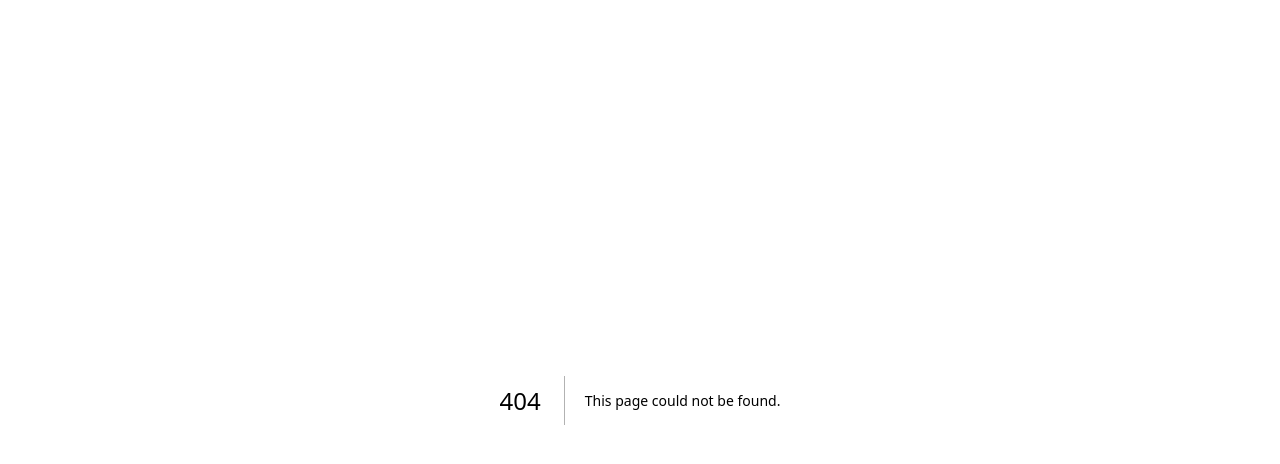
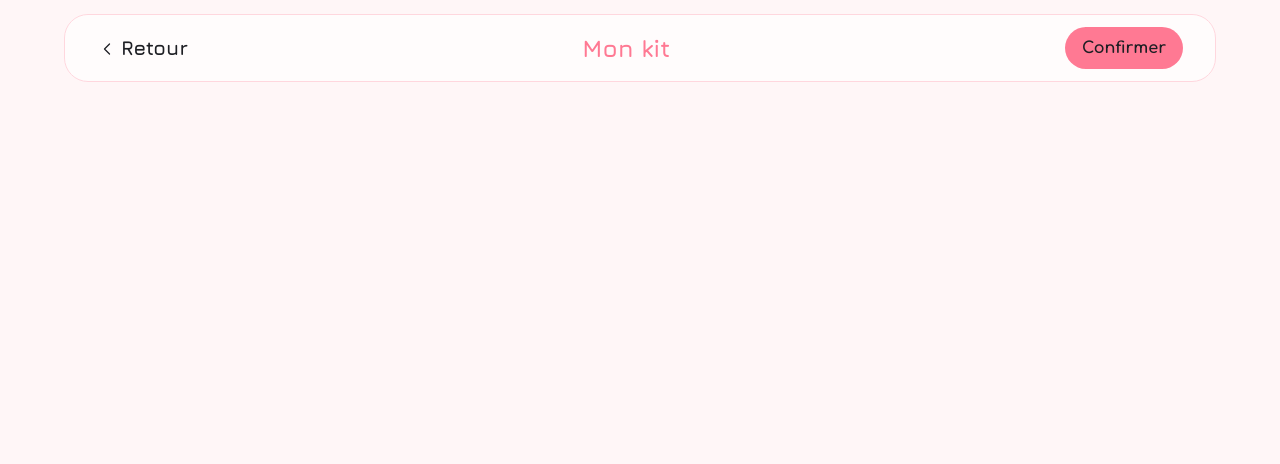
Before and after one commit to cabitibaly/sekosmetics-frontend, a Next.js app: page /creation-kit in a window 1280 px wide. Before the commit this address had no page. Shown: the top 464 px of the page. Built offline with nearby package versions, Linux system fonts and the light colour scheme.

Commit message:
kit navbar => done

```diff
--- /dev/null
+++ b/src/app/creation-kit/page.tsx
@@ -0,0 +1,14 @@
+import KitNavbar from '@/components/navbar/kitNavbar'
+import Topbar from '@/components/navbar/topbar'
+import React from 'react'
+
+const CreationKit = () => {
+    return (
+        <>
+            <Topbar href="/" title="Création de kit" boutonValidation />
+            <KitNavbar />
+        </>
+    )
+}
+
+export default CreationKit
--- a/src/components/accueil/hero.tsx
+++ b/src/components/accueil/hero.tsx
@@ -1,4 +1,5 @@
 import Image from "next/image"
+import Link from "next/link"
 
 const Hero = () => {
     return (
@@ -9,10 +10,10 @@ const Hero = () => {
                     <p className="hero-p text-left text-gris-12 w-[600px] max-2xl:w-[400px] max-xl:text-lg">
                         Lorem ipsum dolor sit amet, consectetur adipiscing elit. Sed do eiusmod.
                     </p>
-                    <button className="bg-red-8 rounded-full font-bold text-gris-12 text-lg py-2 px-4 cursor-pointer ease-in-out transition duration-300 border border-transparent hover:text-red-8 hover:bg-red-1 hover:border-red-6
+                    <Link href={"/creation-kit"} className="bg-red-8 rounded-full font-bold text-gris-12 text-lg py-2 px-4 cursor-pointer ease-in-out transition duration-300 border border-transparent hover:text-red-8 hover:bg-red-1 hover:border-red-6
                     max-lg:text-sm">
                         Je crée mon kit
-                    </button>
+                    </Link>
                 </div>
                 <div className="z-10 absolute bottom-0 right-[150px] flex items-center justify-center aspect-retro w-1/3 h-4/5 max-2xl:w-2/5 max-2xl:right-[100px] max-xl:h-3/4 max-xl:right-[60px]">
                     <Image src={"/hero-img.png"} fill alt="hero-img"/>
@@ -48,10 +49,10 @@ const Hero = () => {
                         <p className="hero-mobile-h1 font-bold text-left text-gris-12 max-xl:text-lg">
                             Lorem ipsum dolor sit amet, consectetur adipiscing elit. Sed do eiusmod.
                         </p>
-                        <button className="bg-red-8 rounded-full font-bold text-gris-12 hero-mobile-btn py-2 px-4 cursor-pointer ease-in-out transition duration-300 border border-transparent hover:text-red-8 hover:bg-red-1 hover:border-red-6
+                        <Link href={"/creation-kit"} className="bg-red-8 rounded-full font-bold text-gris-12 hero-mobile-btn py-2 px-4 cursor-pointer ease-in-out transition duration-300 border border-transparent hover:text-red-8 hover:bg-red-1 hover:border-red-6
                         max-lg:text-sm">
                             Commencer
-                        </button>
+                        </Link>
                     </div>
                     <div className="relative w-2/5 h-full flex items-center justify-center">
                         <Image src={"/pencil.png"} fill alt="pencil"/>
--- /dev/null
+++ b/src/components/navbar/kitNavbar.tsx
@@ -0,0 +1,20 @@
+import { ChevronLeft } from "lucide-react"
+import Link from "next/link"
+
+const KitNavbar = () => {
+    return (
+        <nav className={`fixed z-40 left-1/2 -translate-1/2 top-12 border border-red-4 bg-red-1 py-3 px-8 w-[90%] rounded-3xl flex items-center justify-between gap-4 max-[896px]:hidden`}>
+            <Link href={"/"} className="pl-6 relative cursor-pointer flex items-center justify-center gap-1 transition-all duration-300 ease-out hover:-translate-x-2">
+                <ChevronLeft strokeWidth={1.5} className="absolute left-0 top-[5px] size-5 stroke-gris-12" />
+                <span className="font-jura text-xl text-gris-12 font-bold">Retour</span>
+            </Link>
+            <span className="font-jura text-2xl text-red-8 font-bold">Mon kit</span>
+            <Link href={"/creation-kit"} className="bg-red-8 rounded-full font-bold text-gris-12 tetx-base py-2 px-4 cursor-pointer ease-in-out transition duration-300 border border-transparent hover:text-red-8 hover:bg-red-1 hover:border-red-6
+                max-lg:text-sm">
+                Confirmer
+            </Link>
+        </nav>
+    )
+}
+
+export default KitNavbar
--- a/src/components/panier/resumerPanier.tsx
+++ b/src/components/panier/resumerPanier.tsx
@@ -20,7 +20,7 @@ const ResumerPanier = ({ isBtn = true, isConfirmation = false }: Props) => {
                     panier.length > 0 ?
                         panier.map(item => <PanierCard key={item.articleId} id={item.articleId} />)
                     :
-                        <div className="border border-red-4 w-full h-40 flex items-center justify-center gap-4">
+                        <div className="w-full h-40 flex items-center justify-center gap-4">
                             <div className="line-clamp-2 text-lg text-gris-12 font-bold ">Aucun article</div>
                         </div>
                 }
```
